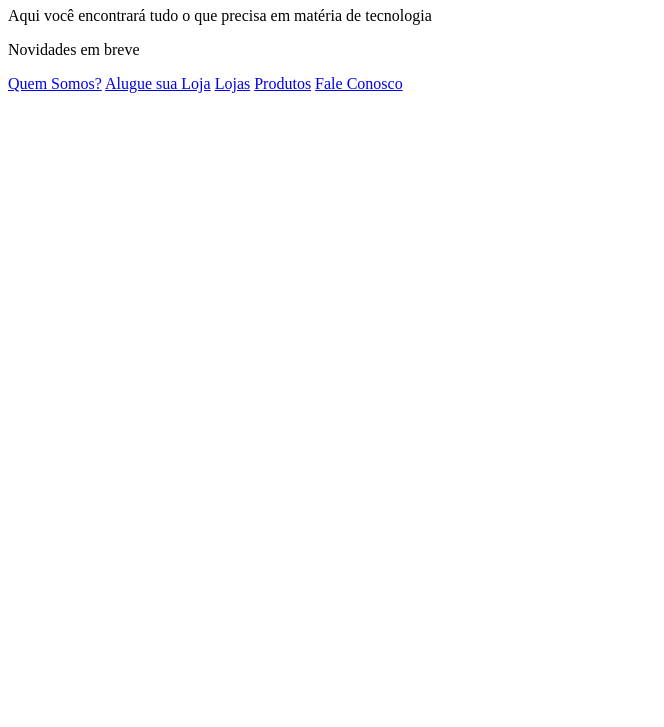
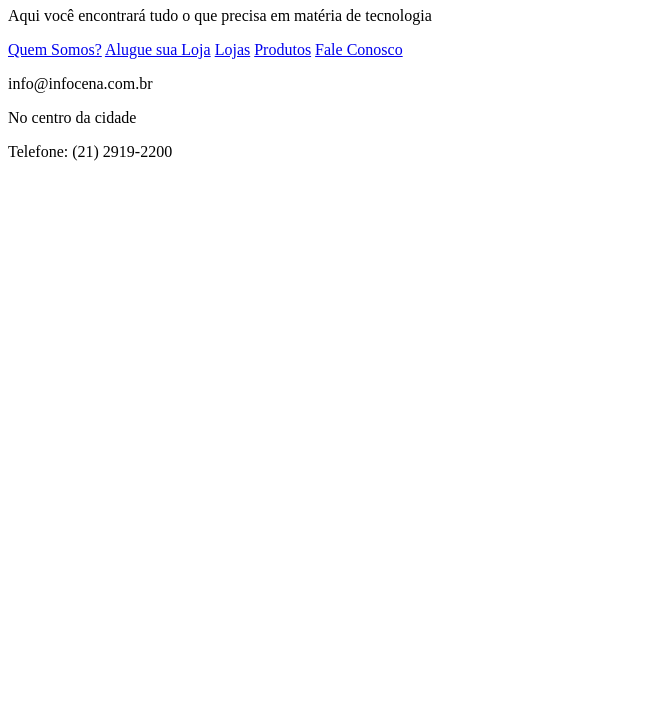
Before and after one commit to bruno-cap/shopping_grupo_1, a plain HTML site: page index.html in a window 1280 px wide. Shown: the part 73-800 px from the top of the page, without its empty margins (0-664 px from the left). Drawn offline with Linux system fonts and the light colour scheme.

Commit message:
commit_brunocabral v2

```diff
--- a/index.html
+++ b/index.html
@@ -19,7 +19,7 @@
 			<h1>Seja bem vindo ao nosso shopping InfoCena</h1>
 
 			<p>Aqui você encontrará tudo o que precisa em matéria de tecnologia</p>
-			<p>Novidades em breve<p>
+
 
 
 		</header>
@@ -32,6 +32,9 @@
 			<a href="produtos.html" class="btn">Produtos</a>
 			<a href="fale_conosco.html" class="btn">Fale Conosco</a>
 
+			<p>info@infocena.com.br</p>
+			<p>No centro da cidade</p>
+			<p>Telefone: (21) 2919-2200</p>
 
 		</main>
 
```
